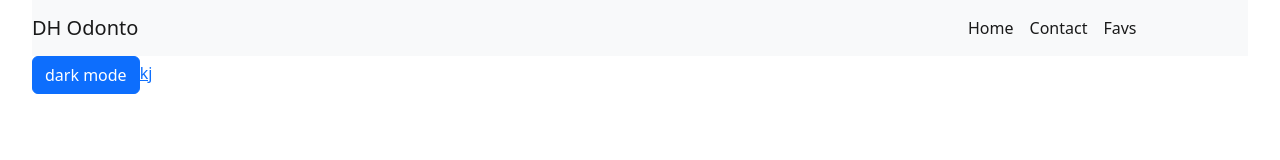
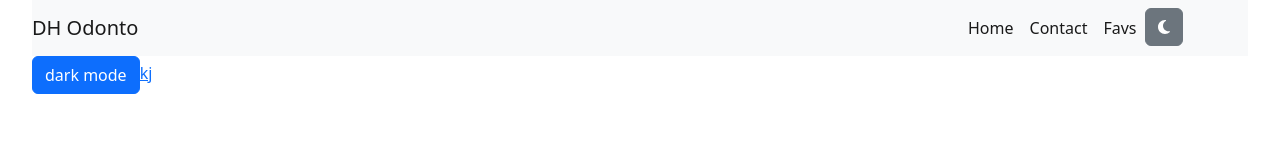
Before and after one commit to karengomezs/Dentist-Project, a Next.js app in the folder my-app/: page / in a window 1280 px wide. Shown: the top 160 px of the page. Built offline with nearby package versions, Linux system fonts and the light colour scheme.

Commit message:
dark-true

```diff
--- a/my-app/components/nav-bar.jsx
+++ b/my-app/components/nav-bar.jsx
@@ -1,5 +1,14 @@
 import Link from "next/link";
+import globalContext from "../context/global-context";
+//esto useContext es para leer el contexto que creé
+import { useContext } from "react";
+import { FontAwesomeIcon } from "@fortawesome/react-fontawesome";
+import { faMoon } from "@fortawesome/free-solid-svg-icons";
+
 export default function NavBar() {
+  const globalState = useContext(globalContext);
+  console.log(globalState);
+
   return (
     <nav className="navbar navbar-expand-lg bg-light">
       <div className="navbar-brand col-sm-9">DH Odonto</div>
@@ -19,6 +28,20 @@ export default function NavBar() {
             Favs
           </Link>
         </li>
+        <li className="nav-item">
+          <button
+            onClick={() => {
+              if (globalState.isDark) {
+                globalState.setMode("light");
+              } else {
+                globalState.setMode("dark");
+              }
+            }}
+            className="btn btn-secondary"
+          >
+            <FontAwesomeIcon icon={faMoon} />
+          </button>
+        </li>
       </ul>
     </nav>
   );
--- a/my-app/context/global-context.jsx
+++ b/my-app/context/global-context.jsx
@@ -4,9 +4,9 @@ const GlobalContext = createContext();
 
 export const GlobalProvider = (props) => {
   const [mode, setMode] = useState("light");
-
+  const isDark = mode === "dark";
   return (
-    <GlobalContext.Provider value={{ mode, setMode }}>
+    <GlobalContext.Provider value={{ isDark, mode, setMode }}>
       {props.children}
     </GlobalContext.Provider>
   );
--- a/my-app/package.json
+++ b/my-app/package.json
@@ -9,7 +9,11 @@
     "lint": "next lint"
   },
   "dependencies": {
+    "@fortawesome/fontawesome-svg-core": "^6.2.1",
+    "@fortawesome/free-solid-svg-icons": "^6.2.1",
+    "@fortawesome/react-fontawesome": "^0.2.0",
     "bootstrap": "^5.2.3",
+    "bootstrap-icons": "^1.10.2",
     "eslint": "8.29.0",
     "eslint-config-next": "13.0.6",
     "next": "13.0.6",
--- a/my-app/pages/_app.js
+++ b/my-app/pages/_app.js
@@ -1,6 +1,7 @@
 import "../styles/globals.css";
 // add bootstrap css
 import 'bootstrap/dist/css/bootstrap.css'
+
 import { GlobalProvider } from "../context/global-context";
 
 function MyApp({ Component, pageProps }) {
--- a/my-app/pages/index.jsx
+++ b/my-app/pages/index.jsx
@@ -8,7 +8,7 @@ import NavBar from "../components/nav-bar";
 export default function Home() {
   //acá se atrapa lo que está en el value del provider
   const state = useContext(globalContext);
-  console.log(state);
+
   return (
     <div className={styles.container}>
       <NavBar />
```
Also changed, not shown: 1 other file (tests, documents, lock files or other folders).
